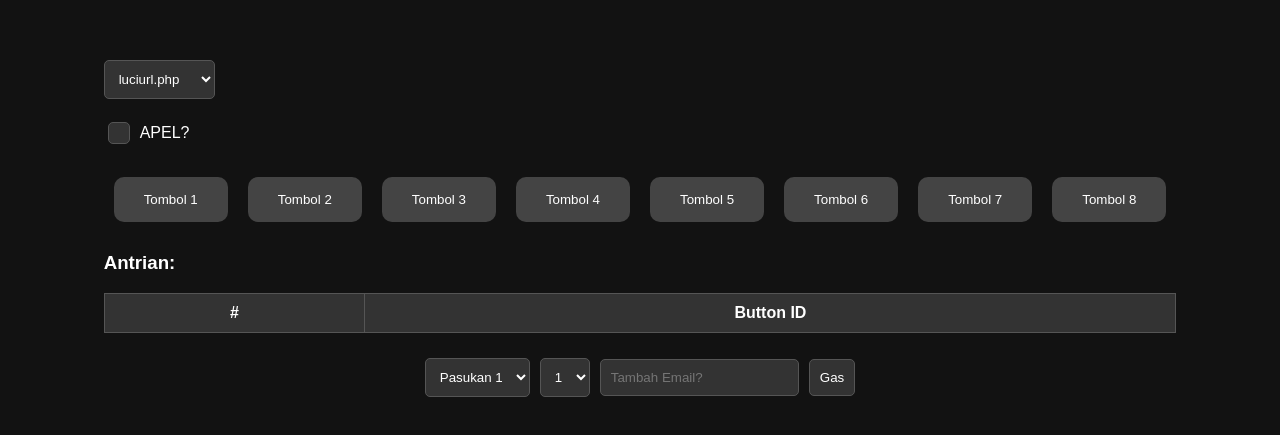
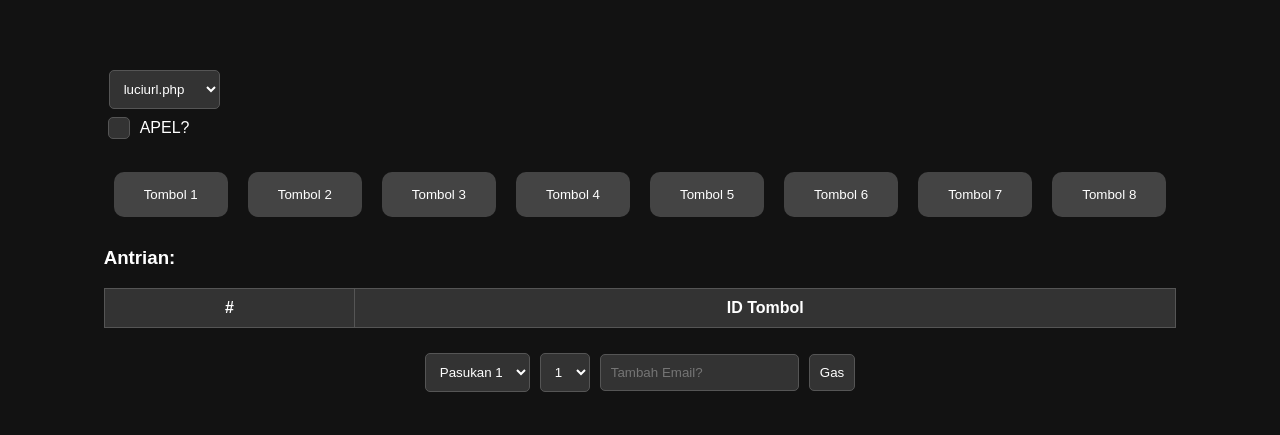
Before and after one commit to poldanmiko/poldavercel, a React (Create React App) app: page / in a window 1280 px wide. Shown: the part 169-604 px from the top of the page. Built offline with nearby package versions, Linux system fonts and the light colour scheme.

Commit message:
Update App.js

```diff
--- a/src/App.js
+++ b/src/App.js
@@ -58,9 +58,9 @@ function App() {
       if (!isLocked) {
         const urlParams = new URLSearchParams({
           urutan: currentButtonId,
-          apple: isAppleEnabled ? "yes" : "no",
+          apel: isAppleEnabled ? "yes" : "no",
         });
-        const url = `http://47.128.237.174/mandalorian/${selectedUrl}?urutan=${currentButtonId}`;
+        const url = `http://47.128.237.174/mandalorian/${selectedUrl}?${urlParams.toString()}`;
 
         const hiddenElement = document.createElement("span");
         document.body.appendChild(hiddenElement);
@@ -115,7 +115,7 @@ function App() {
 
   return (
     <div>
-      <select onChange={(e) => setSelectedUrl(e.target.value)} value={selectedUrl}>
+      <select onChange={(e) => setSelectedUrl(e.target.value)} value={selectedUrl} className="form-select">
         <option value="luciurl.php">luciurl.php</option>
         <option value="luciurl2.php">luciurl2.php</option>
         <option value="luciurl3.php">luciurl3.php</option>
@@ -140,7 +140,7 @@ function App() {
           <thead>
             <tr>
               <th>#</th>
-              <th>Button ID</th>
+              <th>ID Tombol</th>
             </tr>
           </thead>
           <tbody>
```
